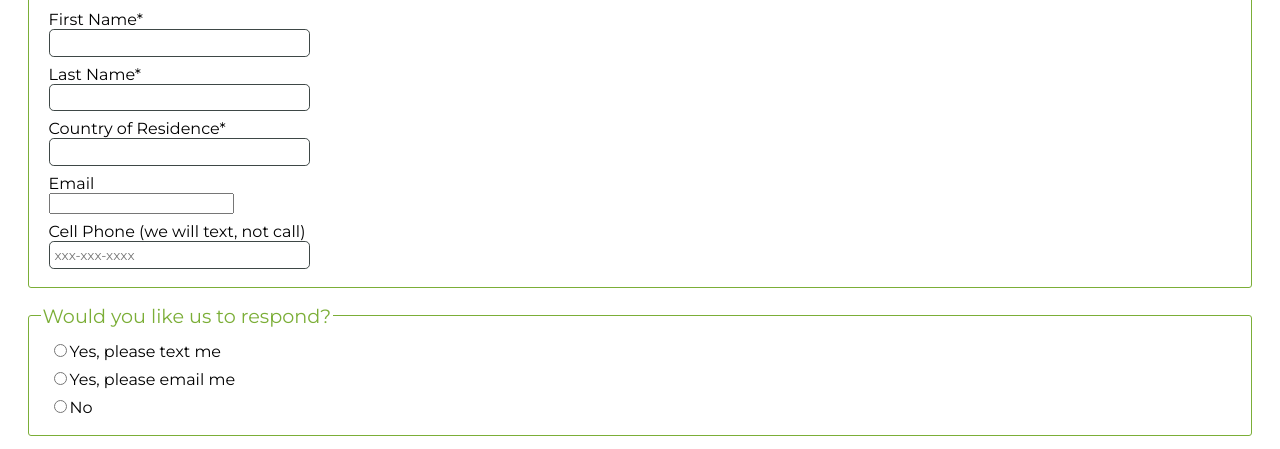
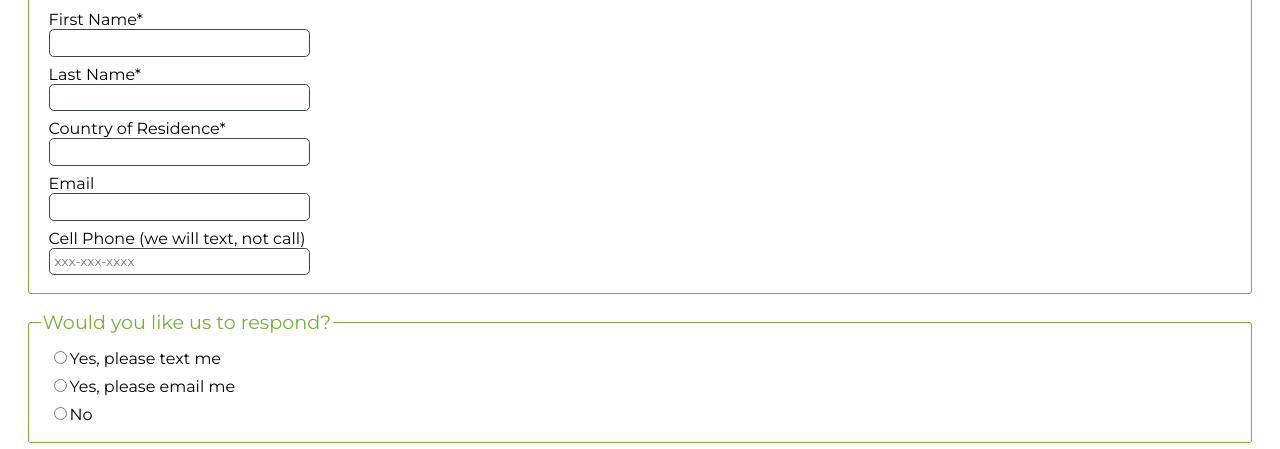
Before and after one commit to zjt19/dwdd1600, a plain HTML site: page 06form/feedback.html in a window 1280 px wide. Shown: the part 295-744 px from the top of the page. Drawn offline with Linux system fonts and the light colour scheme.

Commit message:
fixed email input box

```diff
--- a/06form/flhelp.css
+++ b/06form/flhelp.css
@@ -158,7 +158,7 @@ div.c-gallery figcaption {
 .fform label, .fform select, .fform [type=text], .fform [type=tel], .fform textarea, .fform [type=email] {
     display: block;
 }
-.fform [type=text], .fform [type=tel], .fform select, .fform textarea, .fform [type=submit]{
+.fform [type=text], .fform [type=tel], .fform [type=email], .fform select, .fform textarea, .fform [type=submit]{
     border: solid 1px #3e4746;
     padding: .3rem;
     width: 250px;
```
